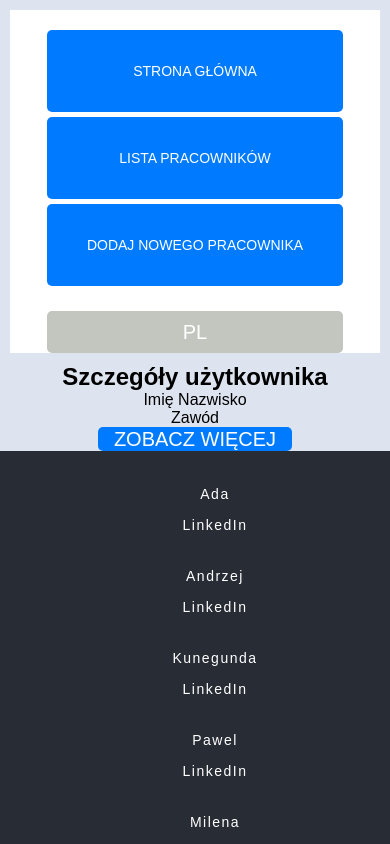
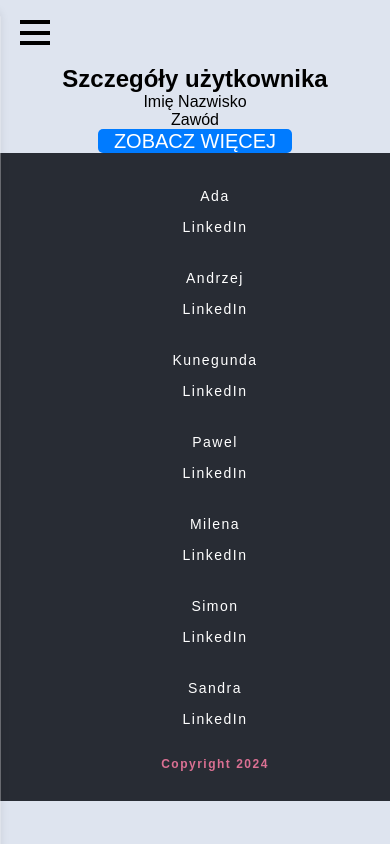
Before and after one commit to AdriannaLen/employee-app, a React (Create React App) app: page /user-list/1 in a window 390 px wide. Shown: the top 844 px of the page. Built offline with nearby package versions, Linux system fonts and the light colour scheme; no server answers.

Commit message:
added hamburger

```diff
--- a/src/App.scss
+++ b/src/App.scss
@@ -35,7 +35,8 @@ body {
     box-shadow: 0 0 10px rgba(0, 0, 0, 0.1);
     border-radius: 8px;
     margin-top: 10px;
-    width: 20%;
+    width: 33%;
+    transition: transform 0.3s ease-in-out;
 
     a {
       gap: 10px;
@@ -50,11 +51,16 @@ body {
       width: 100%;
       gap: 10px;
     }
+
     .language-btn {
       margin: 20px;
       width: 50px;
       background-color: $primary-color;
     }
+  }
+
+  .sidebar.open {
+    transform: translateX(0);
   }
 }
 
@@ -83,15 +89,39 @@ body {
 
 .hamburger {
   display: none;
+  cursor: pointer;
 
-  .wrapper {
-    text-align: center;
+  .hamburger-icon {
+    width: 30px;
+    height: 25px;
+    position: relative;
     margin: 10px;
-    background-color: white;
+    display: flex;
+    flex-direction: column;
+    justify-content: space-between;
+
+    .bar {
+      width: 100%;
+      height: 4px;
+      background-color: #000;
+      transition: all 0.3s ease-in-out;
+    }
+
+    &.open .bar:nth-child(1) {
+      transform: translateY(10px) rotate(45deg);
+    }
+
+    &.open .bar:nth-child(2) {
+      opacity: 0;
+    }
+
+    &.open .bar:nth-child(3) {
+      transform: translateY(-10px) rotate(-45deg);
+    }
   }
 }
 
-@media (max-width: 1380px) {
+@media (max-width: $breakpoint) {
   .app {
     flex-direction: column;
   }
@@ -101,11 +131,22 @@ body {
   }
 
   .sidebar {
-    display: none;
+    transform: translateX(-100%);
+    width: 100%;
+    position: absolute;
+    top: 0;
+    left: 0;
+    height: 100%;
   }
 
   .hamburger {
     display: block;
     width: 100%;
+    text-align: right;
+    padding: 10px;
+  }
+
+  .sidebar.open {
+    transform: translateX(0);
   }
 }
--- a/src/App.tsx
+++ b/src/App.tsx
@@ -1,4 +1,4 @@
-import React from "react";
+import React, { useState } from "react";
 import "./App.scss";
 import { Route, Routes } from "react-router-dom";
 import Nav from "./components/Nav";
@@ -20,27 +20,28 @@ function App() {
   const changeLanguage = () => {
     i18n.changeLanguage(i18n.language === Locale.PL ? Locale.EN : Locale.PL);
   };
+  const [isSidebarOpen, setSidebarOpen] = useState(false);
+
+  const toggleSidebar = () => {
+    setSidebarOpen(!isSidebarOpen);
+  };
+
   return (
-
     <div className="app">
-        <div className="sidebar">
+      <div className={`sidebar ${isSidebarOpen ? "open" : ""}`}>
         <Nav />
         <button
-            className="language-btn button  button--content button--large btn"
+          className="language-btn button button--content button--large btn"
           onClick={changeLanguage}
         >
           <span>{i18n.language}</span>
         </button>
       </div>
-        <div className="hamburger">
-          <div className="wrapper">
-            <Nav />
-            <button
-              className="language-btn button  button--content button--large btn"
-              onClick={changeLanguage}
-            >
-              <span>{i18n.language}</span>
-            </button>
+      <div className="hamburger" onClick={toggleSidebar}>
+        <div className={`hamburger-icon ${isSidebarOpen ? "open" : ""}`}>
+          <div className="bar"></div>
+          <div className="bar"></div>
+          <div className="bar"></div>
         </div>
       </div>
       <div className="content">
@@ -54,7 +55,6 @@ function App() {
       </div>
       <Footer />
     </div>
-
   );
 }
 
--- a/src/components/Main/index.scss
+++ b/src/components/Main/index.scss
@@ -25,7 +25,7 @@
       margin-bottom: 20px;
       color: palevioletred;
       @media (max-width: 768px) {
-        font-size: 25px;
+        font-size: 18px;
         text-align: center;
       }
     }
@@ -35,7 +35,7 @@
       text-align: justify;
       margin: 0 20px;
       @media (max-width: 768px) {
-        font-size: 20px;
+        font-size: 14px;
       }
     }
   }
--- a/src/components/Nav/index.scss
+++ b/src/components/Nav/index.scss
@@ -1,3 +1,4 @@
+
 .button {
   width: 100px;
   display: block;
@@ -5,14 +6,17 @@
 
 .nav-container {
   padding: 20px 0;
+
   ul {
     li {
       list-style: none;
       width: 100%;
       margin-bottom: 5px;
+
       a {
         padding: 20px 0;
         text-decoration: none;
+
         @media (max-width: 768px) {
           font-size: 14px;
         }
--- a/src/components/Nav/index.tsx
+++ b/src/components/Nav/index.tsx
@@ -1,10 +1,7 @@
 import React from "react";
 import { Link } from "react-router-dom";
 import "./index.scss";
-import DarkModeToggle from "react-dark-mode-toggle";
 import { useTranslation } from "react-i18next";
-import "./index.scss";
-import "./index.scss";
 
 const Nav = () => {
   const { t } = useTranslation();
```
Lines whose indentation alone changed are shown as unchanged.
